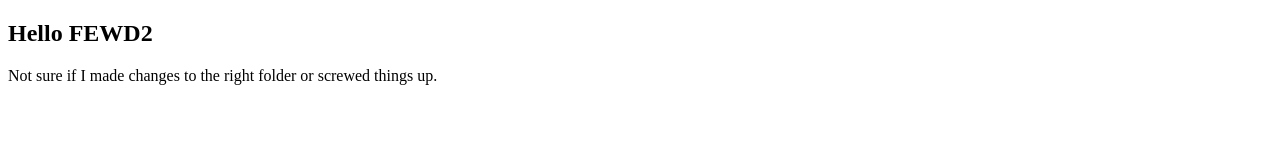
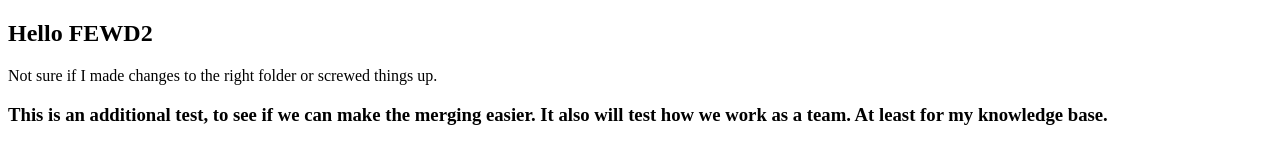
Before and after one commit to quitevisible/fewd2, a plain HTML site: page index.html in a window 1280 px wide. Drawn offline with Linux system fonts and the light colour scheme.

Commit message:
Just tried adding more.

```diff
--- a/index.html
+++ b/index.html
@@ -7,6 +7,7 @@
 <body>
    <h2>Hello FEWD2</h2>
    <p>Not sure if I made changes to the right folder or screwed things up.</p>
+   <h3>This is an additional test, to see if we can make the merging easier.  It also will test how we work as a team.  At least for my knowledge base.</h3>
 
 </body>
 </html>
```
